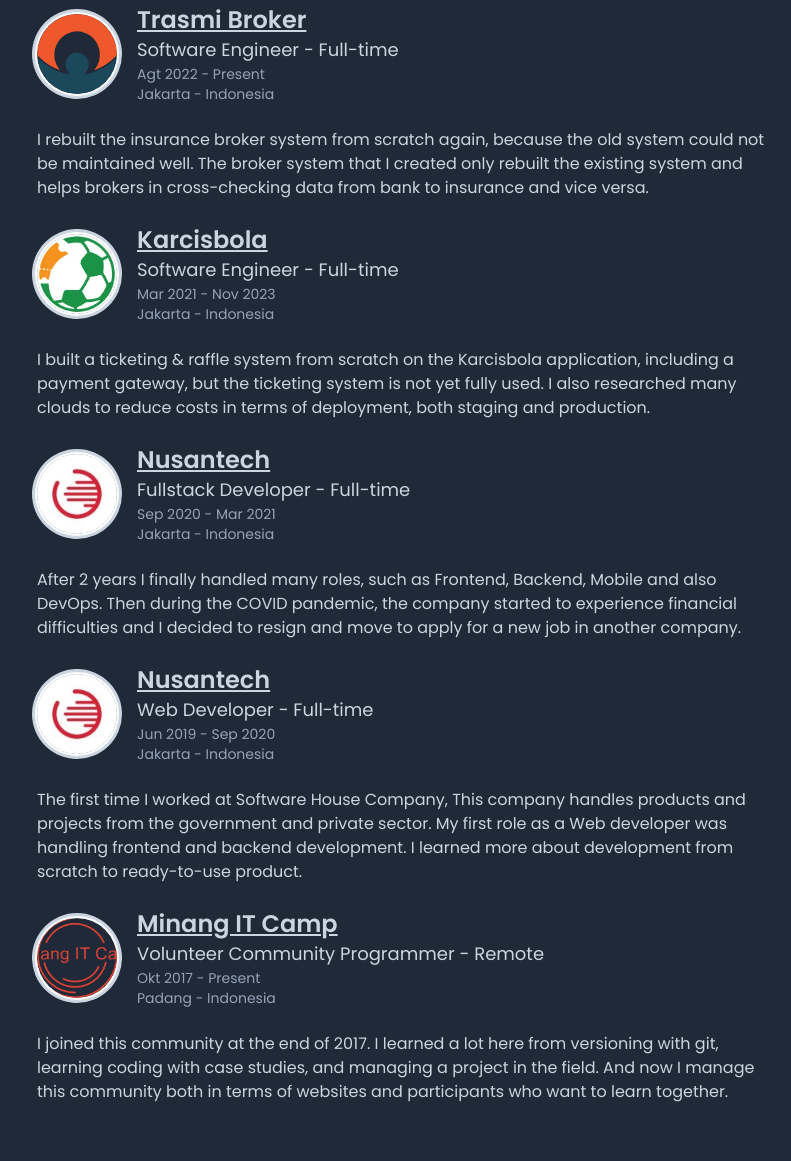
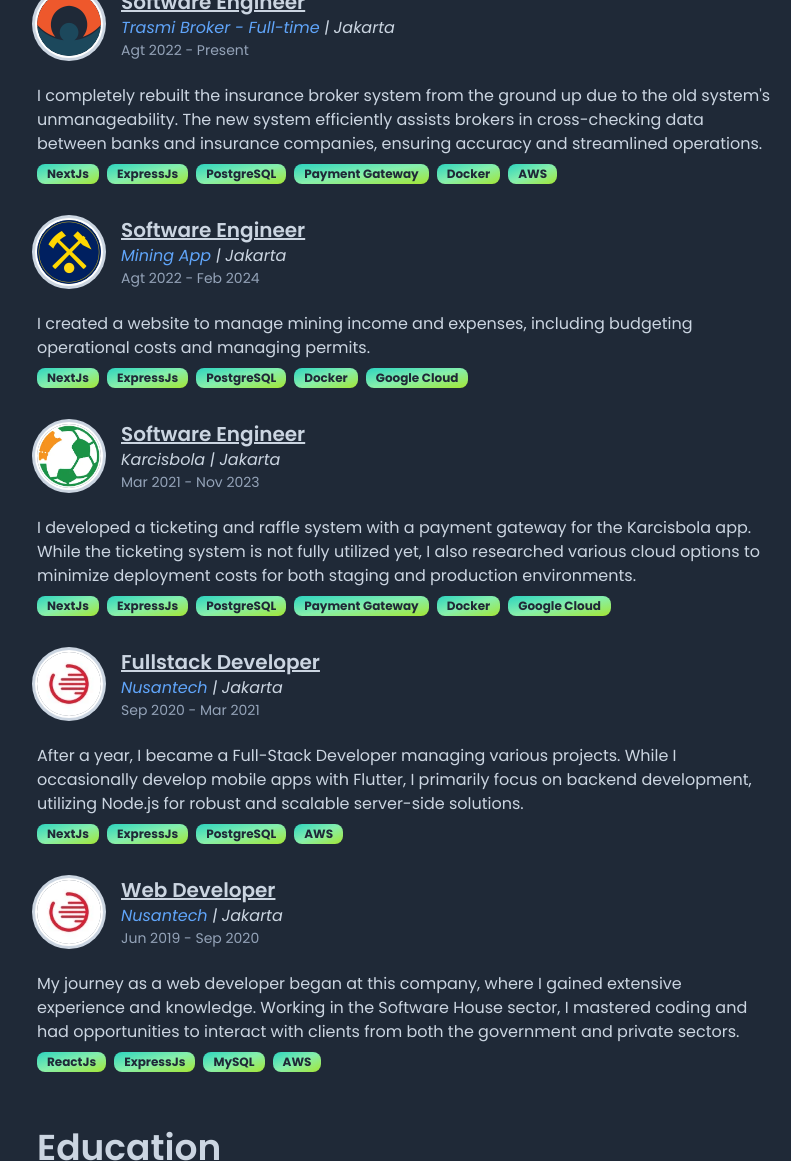
Before and after one commit to masb0ymas/next-resume, an Astro site: page / in a window 1280 px wide. Shown: the part 1581-2742 px from the top of the page, without its empty margins (235-1026 px from the left). Built offline with nearby package versions, Linux system fonts and the light colour scheme; Astro itself is replaced by a stand-in of ours.

Commit message:
fix: update experience

```diff
--- a/src/components/Experience.astro
+++ b/src/components/Experience.astro
@@ -9,7 +9,7 @@
 };
 ---
 
-<section class="py-6">
+<section class="pt-6">
   <div class="grid gap-2 pb-6">
     <h1 class="text-2xl sm:text-4xl text-slate-300 font-semibold">
       <u>Experience</u>
@@ -30,30 +30,51 @@
         new_end_date = formatDate(String(item.end_date));
       }
 
+      const company_work = _.isNil(item.end_date)
+        ? `${item.company} - ${item.employment_type}`
+        : item.company;
+
+      const linkCss = item.link !== "#" ? "text-blue-400" : "";
+
       return (
         <div class="pb-6">
           <div class="flex gap-3 sm:gap-5 mb-6 justify-start items-center">
             <div class="avatar">
-              <div class="ring-slate-300 ring-offset-base-100 w-16 sm:w-20 rounded-full ring ring-offset-2">
+              <div class="ring-slate-300 ring-offset-base-100 w-16 sm:w-18 rounded-full ring ring-offset-2">
                 <img src={item.logo} />
               </div>
             </div>
 
             <div class="sm:px-0 px-2">
-              <h1 class="text-xl sm:text-2xl font-semibold text-slate-300">
-                <u>{item.company}</u>
+              <h1 class="text-lg sm:text-xl font-semibold text-slate-300">
+                <u>{item.job}</u>
               </h1>
-              <h2 class="text-md sm:text-lg text-slate-300">
-                {`${item.job} - ${item.employment_type}`}
+
+              <h2 class="text-sm sm:text-base text-slate-300 italic">
+                <span class={`link-hover ${linkCss}`}>
+                  <a href={item.link} target="_blank" rel="noopener">
+                    {company_work}
+                  </a>
+                </span>
+                <span>| {item.location}</span>
               </h2>
               <h3 class="text-sm sm:text-md text-slate-400">
                 {`${new_start_date} - ${new_end_date}`}
               </h3>
-              <h3 class="text-sm sm:text-md text-slate-400">{item.location}</h3>
             </div>
           </div>
 
           <p class="text-slate-300 text-pretty">{item.content}</p>
+
+          <div class="flex flex-wrap gap-2 py-2">
+            {item.skills.map((skill) => {
+              return (
+                <span class="bg-gradient-to-br from-teal-400 via-green-300 to-lime-400 text-xs font-bold px-2.5 py-0.5 rounded-lg text-gray-800 border-yellow-300 dark:border-yellow-300">
+                  {skill}
+                </span>
+              );
+            })}
+          </div>
         </div>
       );
     })
--- a/src/data/experience.json
+++ b/src/data/experience.json
@@ -5,66 +5,84 @@
       "company": "Moneyflow ID",
       "job": "Software Engineer",
       "employment_type": "Self-employed",
-      "location": "Jakarta - Indonesia",
-      "content": "My first internet product with a subscription type, this application only focuses on cash flow, both from recording income, expenses, budgeting and reporting every month. This application is equipped with a feature to scan grocery receipts and find out your income or expenses.",
+      "location": "Jakarta",
+      "country": "Indonesia",
+      "content": "My first subscription-based internet product focuses on cash flow management, allowing users to record income, expenses, and budgets, and generate monthly reports. It also includes a feature to scan grocery receipts and track income or expenses.",
       "start_date": "2023-06-01",
       "end_date": null,
-      "logo": "/static/images/moneyflow-logo.webp"
+      "link": "https://moneyflow.id",
+      "logo": "/static/images/moneyflow-logo.webp",
+      "skills": ["NextJs", "ExpressJs", "PostgreSQL", "Payment Gateway", "Docker", "AWS"]
     },
     {
       "id": "7c1f512a-201b-4edf-82d2-6408b9617af5",
       "company": "Trasmi Broker",
       "job": "Software Engineer",
       "employment_type": "Full-time",
-      "location": "Jakarta - Indonesia",
-      "content": "I rebuilt the insurance broker system from scratch again, because the old system could not be maintained well. The broker system that I created only rebuilt the existing system and helps brokers in cross-checking data from bank to insurance and vice versa.",
+      "location": "Jakarta",
+      "country": "Indonesia",
+      "content": "I completely rebuilt the insurance broker system from the ground up due to the old system's unmanageability. The new system efficiently assists brokers in cross-checking data between banks and insurance companies, ensuring accuracy and streamlined operations.",
       "start_date": "2022-08-01",
       "end_date": null,
-      "logo": "/static/images/trasmi-logo.webp"
+      "link": "https://trasmi.id",
+      "logo": "/static/images/trasmi-logo.webp",
+      "skills": ["NextJs", "ExpressJs", "PostgreSQL", "Payment Gateway", "Docker", "AWS"]
+    },
+    {
+      "id": "7c1f512a-201b-4edf-82d2-6408b9617af5",
+      "company": "Mining App",
+      "job": "Software Engineer",
+      "employment_type": "Full-time",
+      "location": "Jakarta",
+      "country": "Indonesia",
+      "content": "I created a website to manage mining income and expenses, including budgeting operational costs and managing permits.",
+      "start_date": "2022-08-01",
+      "end_date": "2024-02-01",
+      "link": "https://miningsapp.net",
+      "logo": "/static/images/mining-logo.webp",
+      "skills": ["NextJs", "ExpressJs", "PostgreSQL", "Docker", "Google Cloud"]
     },
     {
       "id": "cde0c620-cb11-416f-a062-4195fc4203d6",
       "company": "Karcisbola",
       "job": "Software Engineer",
       "employment_type": "Full-time",
-      "location": "Jakarta - Indonesia",
-      "content": "I built a ticketing & raffle system from scratch on the Karcisbola application, including a payment gateway, but the ticketing system is not yet fully used. I also researched many clouds to reduce costs in terms of deployment, both staging and production.",
+      "location": "Jakarta",
+      "country": "Indonesia",
+      "content": "I developed a ticketing and raffle system with a payment gateway for the Karcisbola app. While the ticketing system is not fully utilized yet, I also researched various cloud options to minimize deployment costs for both staging and production environments.",
       "start_date": "2021-03-01",
       "end_date": "2023-11-01",
-      "logo": "/static/images/karcisbola-logo.webp"
+      "link": "#",
+      "logo": "/static/images/karcisbola-logo.webp",
+      "skills": ["NextJs", "ExpressJs", "PostgreSQL", "Payment Gateway", "Docker", "Google Cloud"]
     },
     {
       "id": "3c789dbd-f608-4d96-b3c4-88721291794c",
       "company": "Nusantech",
       "job": "Fullstack Developer",
       "employment_type": "Full-time",
-      "location": "Jakarta - Indonesia",
-      "content": "After 2 years I finally handled many roles, such as Frontend, Backend, Mobile and also DevOps. Then during the COVID pandemic, the company started to experience financial difficulties and I decided to resign and move to apply for a new job in another company.",
+      "location": "Jakarta",
+      "country": "Indonesia",
+      "content": "After a year, I became a Full-Stack Developer managing various projects. While I occasionally develop mobile apps with Flutter, I primarily focus on backend development, utilizing Node.js for robust and scalable server-side solutions.",
       "start_date": "2020-09-01",
       "end_date": "2021-03-30",
-      "logo": "/static/images/nusantech-logo.webp"
+      "link": "https://nusantech.com",
+      "logo": "/static/images/nusantech-logo.webp",
+      "skills": ["NextJs", "ExpressJs", "PostgreSQL", "AWS"]
     },
     {
       "id": "53122c95-3051-4ae5-b789-0ccbacda3d79",
       "company": "Nusantech",
       "job": "Web Developer",
       "employment_type": "Full-time",
-      "location": "Jakarta - Indonesia",
-      "content": "The first time I worked at Software House Company, This company handles products and projects from the government and private sector. My first role as a Web developer was handling frontend and backend development. I learned more about development from scratch to ready-to-use product.",
+      "location": "Jakarta",
+      "country": "Indonesia",
+      "content": "My journey as a web developer began at this company, where I gained extensive experience and knowledge. Working in the Software House sector, I mastered coding and had opportunities to interact with clients from both the government and private sectors.",
       "start_date": "2019-06-01",
       "end_date": "2020-09-30",
-      "logo": "/static/images/nusantech-logo.webp"
-    },
-    {
-      "id": "a19a59fd-a760-430c-8cf4-35fb17dac8bd",
-      "company": "Minang IT Camp",
-      "job": "Volunteer Community Programmer",
-      "employment_type": "Remote",
-      "location": "Padang - Indonesia",
-      "content": "I joined this community at the end of 2017. I learned a lot here from versioning with git, learning coding with case studies, and managing a project in the field. And now I manage this community both in terms of websites and participants who want to learn together.",
-      "start_date": "2017-10-01",
-      "end_date": null,
-      "logo": "/static/images/mic-logo.webp"
+      "link": "https://nusantech.com",
+      "logo": "/static/images/nusantech-logo.webp",
+      "skills": ["ReactJs", "ExpressJs", "MySQL", "AWS"]
     }
   ]
 }
```
